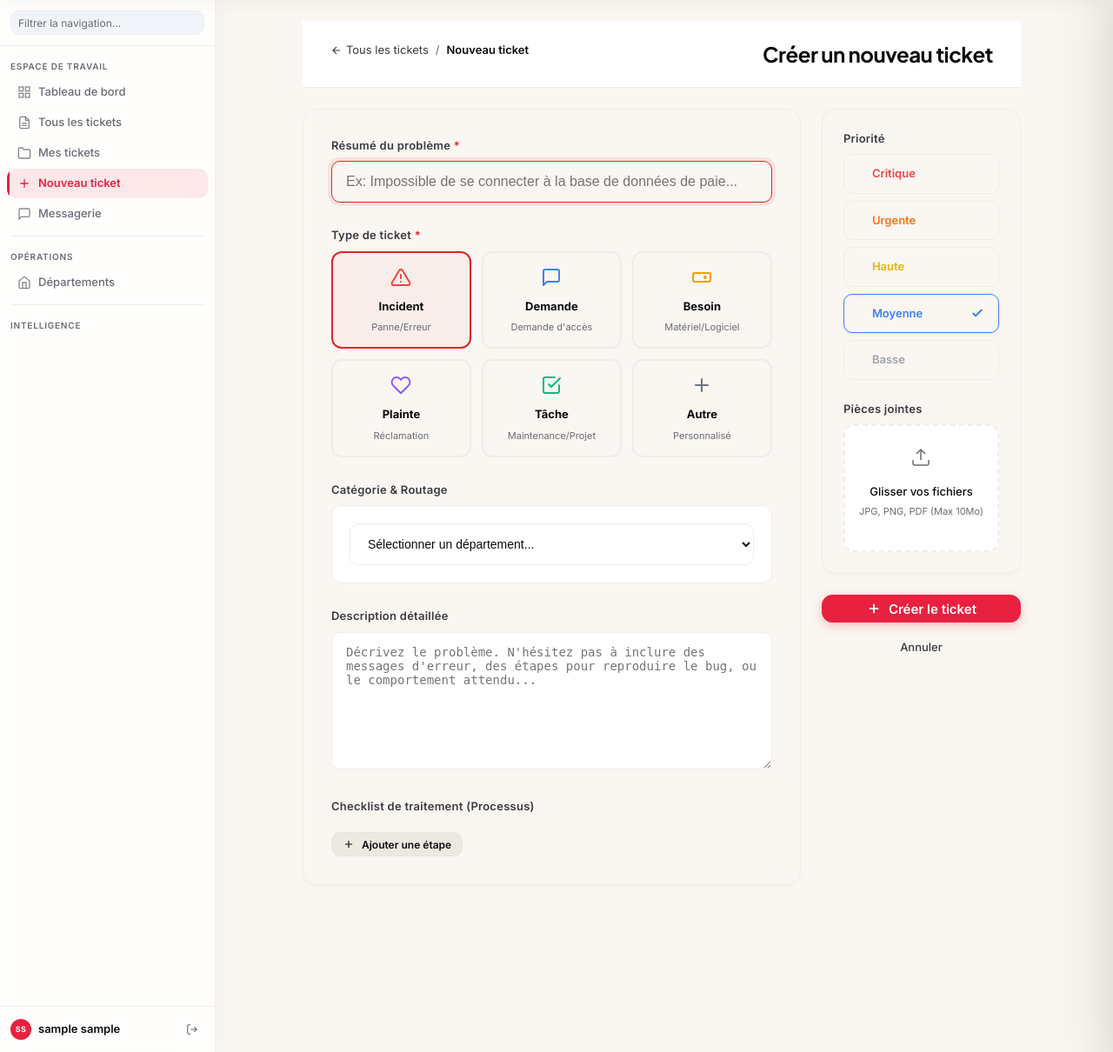
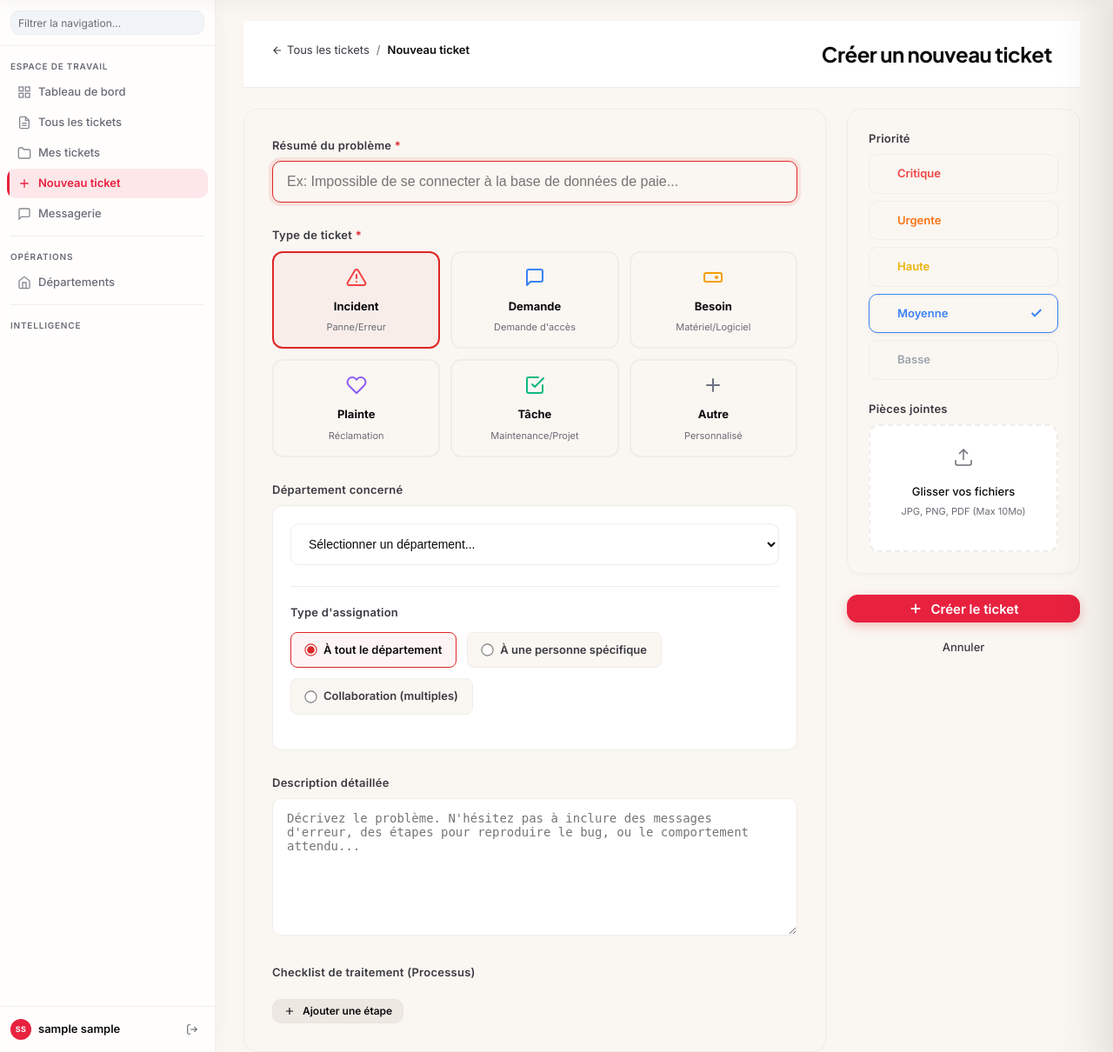
Before and after one commit to Abdelli-Hassen/CosmiCenter, a Flask app: page /tickets/nouveau in a window 1280 px wide. Shown: the part 56-1266 px from the top of the page at 87% size. Run offline with Flask 3, Linux system fonts and the light colour scheme; the visitor is signed in with stand-in values (Sample User, id 1); data comes from the database, SQL or seed files in the repository; data that the repository does not hold is empty.

Commit message:
collabooration ticket

```diff
--- a/routes/tickets.py
+++ b/routes/tickets.py
@@ -140,6 +140,8 @@ def nouveau():
             if type_ticket == 'autre':
                 type_ticket = request.form.get('custom_type', 'Autre')
 
+            routing_type = request.form.get('routing_type', 'all')
+
             ticket = Ticket(
                 numero=Ticket.generer_numero(),
                 titre=request.form.get('titre'),
@@ -147,9 +149,31 @@ def nouveau():
                 type_ticket=type_ticket,
                 priorite=request.form.get('priorite', 'normale'),
                 departement_id=request.form.get('departement_id') or None,
-                categorie_id=request.form.get('categorie_id') or None,
                 createur_id=current_user.id
             )
+
+            if routing_type == 'specific':
+                ticket.assigne_a_id = request.form.get('assigne_a_id') or None
+
+            db.session.add(ticket)
+            db.session.flush() # Ensure we have the ticket ID
+
+            if routing_type == 'collab':
+                # Handle Collaboration Departments
+                collab_depts = request.form.getlist('collab_departements[]')
+                for dept_id in collab_depts:
+                    if dept_id:
+                        dept = Departement.query.get(dept_id)
+                        if dept:
+                            ticket.departements_collab.append(dept)
+
+                # Handle Collaboration Users
+                collab_users = request.form.getlist('collab_users[]')
+                for user_id in collab_users:
+                    if user_id:
+                        user = Utilisateur.query.get(user_id)
+                        if user:
+                            ticket.collaborateurs.append(user)
 
             db.session.add(ticket)
             db.session.flush() # Ensure we have the ticket ID
@@ -212,47 +236,11 @@ def nouveau():
 
     # Récupérer les données pour le formulaire
     departements = Departement.query.filter_by(actif=True).order_by(Departement.nom).all()
-    # Group categories by department for display
-    cats_par_dept = {}
-    for cat in CategorieTicket.query.filter_by(actif=True).order_by(CategorieTicket.nom).all():
-        dept = cat.departement
-        if not dept:
-            continue
-        if dept.id not in cats_par_dept:
-            cats_par_dept[dept.id] = {
-                'id': dept.id, 'nom': dept.nom,
-                'couleur': dept.couleur or '#3B82F6', 'cats': []
-            }
-        cats_par_dept[dept.id]['cats'].append(cat)
-
-    # Inject standalone departments that have no categories
-    for dept in departements:
-        if dept.id not in cats_par_dept:
-            cats_par_dept[dept.id] = {
-                'id': dept.id, 'nom': dept.nom,
-                'couleur': dept.couleur or '#3B82F6',
-                'cats': [{
-                    'id': '',
-                    'nom': 'Routage direct',
-                    'description': f'Assigner directement à {dept.nom}',
-                    'type_ticket': 'demande', # Fallback mapping
-                    'priorite_defaut': 'moyenne'
-                }, {
-                    'id': '',
-                    'nom': 'Routage direct (Incident)',
-                    'description': f'Signaler un incident à {dept.nom}',
-                    'type_ticket': 'incident',
-                    'priorite_defaut': 'haute'
-                }]
-            }
-
-    cats_par_dept = sorted(cats_par_dept.values(), key=lambda d: d['nom'])
-    categories = CategorieTicket.query.filter_by(actif=True).all()
+    utilisateurs = Utilisateur.query.filter_by(actif=True).order_by(Utilisateur.nom).all()
 
     return render_template('tickets/nouveau.html',
                          departements=departements,
-                         categories=categories,
-                         cats_par_dept=cats_par_dept)
+                         utilisateurs=utilisateurs)
 
 
 @tickets_bp.route('/<ticket_id>')
--- a/templates/tickets/nouveau.html
+++ b/templates/tickets/nouveau.html
@@ -140,49 +140,93 @@
             </div>
           </div>
 
-          <!-- Hidden departement -->
-          <input type="hidden" name="departement_id" id="deptAutoField" value="">
-
-          <!-- 3. Catégorie -->
+          <!-- 3. Département & Routage -->
           <div style="margin-bottom: 28px;">
-            <div style="display: flex; justify-content: space-between; align-items: flex-end; margin-bottom: 8px;">
-              <label class="premium-label" style="margin: 0;">Catégorie &amp; Routage</label>
-              <span id="deptBadge" style="display:none; font-size: 11px; font-weight: 600; padding: 4px 12px; border-radius: 20px; background: rgba(107,114,128,0.1); color: var(--text-secondary);">Département auto-assigné</span>
-            </div>
-
+            <label class="premium-label" style="margin-bottom: 8px;">Département concerné</label>
             <div style="background: var(--surface-raised); border: 1px solid var(--border-subtle); border-radius: 12px; padding: 20px;">
-              {% if cats_par_dept %}
-              <div id="deptColumns" style="display:flex;flex-direction:column;gap:20px;">
-                {% for dg in cats_par_dept %}
-                <div class="dept-group" data-dept-id="{{ dg.id }}" data-dept-name="{{ dg.nom }}">
-                  <div style="display:flex;align-items:center;gap:8px;margin-bottom:12px;">
-                    <span style="display:inline-block;width:8px;height:8px;border-radius:50%;background:{{ dg.couleur }};"></span>
-                    <span style="font-size:12px;font-weight:700;letter-spacing:.05em;color:var(--text-secondary);text-transform:uppercase;">{{ dg.nom }}</span>
-                  </div>
-                  <div style="display:grid;grid-template-columns:repeat(auto-fit,minmax(200px,1fr));gap:12px;">
-                    {% for cat in dg.cats %}
-                    <label class="category-card" data-cat-type="{{ cat.type_ticket }}" data-dept-id="{{ dg.id }}" data-dept-name="{{ dg.nom }}" data-dept-colour="{{ dg.couleur }}" data-priorite="{{ cat.priorite_defaut }}"
-                      style="display:flex;flex-direction:column;gap:4px;padding:14px 16px;border:1px solid var(--border-subtle);border-radius:10px;cursor:pointer;transition:all .2s; background: var(--surface-base);">
-                      <input type="radio" name="categorie_id" value="{{ cat.id }}" style="display:none;" class="category-radio">
-                      <span style="font-size:13px;font-weight:600;color:var(--text-primary);line-height:1.3;">{{ cat.nom }}</span>
-                      {% if cat.description %}
-                      <span style="font-size:11px;color:var(--text-muted);line-height:1.4;">{{ cat.description }}</span>
-                      {% endif %}
-                    </label>
-                    {% endfor %}
-                  </div>
-                </div>
-                {% endfor %}
-              </div>
-              <div id="noCategoryMsg" style="display:none; text-align:center; color:var(--text-muted); font-size:13px; padding: 20px 0;">Aucune catégorie disponible pour ce type.</div>
-              {% else %}
-              <select name="departement_id" class="premium-input">
+              <select name="departement_id" id="departementSelect" class="premium-input" required style="margin-bottom: 24px;">
                 <option value="">Sélectionner un département...</option>
                 {% for dept in departements %}
                 <option value="{{ dept.id }}">{{ dept.nom }}</option>
                 {% endfor %}
               </select>
-              {% endif %}
+
+              <div style="padding-top: 20px; border-top: 1px solid var(--border-subtle);">
+                <label class="premium-label" style="margin-bottom: 12px;">Type d'assignation</label>
+
+                <style>
+                  .routing-radio {
+                    display: flex;
+                    align-items: center;
+                    gap: 8px;
+                    padding: 10px 16px;
+                    border: 1px solid var(--border-subtle);
+                    border-radius: 8px;
+                    background: var(--surface-base);
+                    cursor: pointer;
+                    transition: all 0.2s;
+                    font-size: 13px;
+                    font-weight: 600;
+                    color: var(--text-secondary);
+                  }
+                  .routing-radio:has(input:checked) {
+                    border-color: var(--color-brand, #dc2626);
+                    background: rgba(220, 38, 38, 0.05);
+                    color: var(--text-primary);
+                  }
+                  .routing-radio input {
+                    accent-color: var(--color-brand, #dc2626);
+                    transform: scale(1.1);
+                  }
+                </style>
+
+                <div style="display:flex; gap:12px; margin-bottom: 20px; flex-wrap: wrap;">
+                  <label class="routing-radio">
+                    <input type="radio" name="routing_type" value="all" checked onchange="toggleRoutingUI()">
+                    <span>À tout le département</span>
+                  </label>
+                  <label class="routing-radio">
+                    <input type="radio" name="routing_type" value="specific" onchange="toggleRoutingUI()">
+                    <span>À une personne spécifique</span>
+                  </label>
+                  <label class="routing-radio">
+                    <input type="radio" name="routing_type" value="collab" onchange="toggleRoutingUI()">
+                    <span>Collaboration (multiples)</span>
+                  </label>
+                </div>
+
+                <div id="routingSpecificUI" style="display:none; padding: 16px; background: var(--surface-base); border-radius: 8px; border: 1px solid var(--border-subtle);">
+                  <label class="premium-label">Sélectionner l'agent (Optionnel)</label>
+                  <select name="assigne_a_id" class="premium-input">
+                    <option value="">Sélectionner une personne...</option>
+                    {% for u in utilisateurs %}
+                    <option value="{{ u.id }}">{{ u.prenom }} {{ u.nom }} ({{ u.departement.nom if u.departement else 'Sans Dpt' }})</option>
+                    {% endfor %}
+                  </select>
+                </div>
+
+                <div id="routingCollabUI" style="display:none; padding: 16px; background: var(--surface-base); border-radius: 8px; border: 1px solid var(--border-subtle); flex-direction:column; gap:16px;">
+                  <div>
+                    <label class="premium-label">Départements collaborateurs</label>
+                    <select name="collab_departements[]" class="premium-input" multiple style="min-height: 100px; padding: 8px;">
+                      {% for dept in departements %}
+                      <option value="{{ dept.id }}" style="padding: 4px 8px;">{{ dept.nom }}</option>
+                      {% endfor %}
+                    </select>
+                    <span style="font-size:11px; color:var(--text-muted); display:inline-block; margin-top:4px;">Maintenez Ctrl (ou Cmd) pour sélectionner plusieurs options.</span>
+                  </div>
+                  <div>
+                    <label class="premium-label">Agents collaborateurs</label>
+                    <select name="collab_users[]" class="premium-input" multiple style="min-height: 120px; padding: 8px;">
+                      {% for u in utilisateurs %}
+                      <option value="{{ u.id }}" style="padding: 4px 8px;">{{ u.prenom }} {{ u.nom }} ({{ u.departement.nom if u.departement else 'Sans Dpt' }})</option>
+                      {% endfor %}
+                    </select>
+                    <span style="font-size:11px; color:var(--text-muted); display:inline-block; margin-top:4px;">Maintenez Ctrl (ou Cmd) pour sélectionner plusieurs options.</span>
+                  </div>
+                </div>
+
+              </div>
             </div>
           </div>
 
@@ -328,62 +372,26 @@
         customContainer.style.display = 'none';
         customInput.required = false;
     }
+  }
 
-    var totalVisible = 0;
-    deptGroups.forEach(function (dg) {
-      var dgCards = dg.querySelectorAll('.category-card');
-      var dgVisible = 0;
-      dgCards.forEach(function (card) {
-        // Show all categories regardless of ticket type
-        var match = true;
-        card.style.display = match ? '' : 'none';
-        if (match) dgVisible++;
-        if (!match) {
-          card.style.borderColor = 'var(--border-subtle)';
-          card.style.background  = 'var(--surface-base)';
-          card.querySelector('.category-radio').checked = false;
-        }
-      });
-      dg.style.display = dgVisible > 0 ? '' : 'none';
-      totalVisible += dgVisible;
-    });
+  window.toggleRoutingUI = function() {
+    var val = document.querySelector('input[name="routing_type"]:checked').value;
+    var specificUI = document.getElementById('routingSpecificUI');
+    var collabUI = document.getElementById('routingCollabUI');
 
-    if (noCatMsg) noCatMsg.style.display = totalVisible === 0 ? 'block' : 'none';
-    if (deptField) deptField.value = '';
-    if (deptBadge) deptBadge.style.display = 'none';
-  }
+    specificUI.style.display = 'none';
+    collabUI.style.display = 'none';
+
+    if (val === 'specific') {
+      specificUI.style.display = 'block';
+    } else if (val === 'collab') {
+      collabUI.style.display = 'flex';
+    }
+  };
 
   typeCards.forEach(function (tc) { tc.addEventListener('click', function () { selectType(tc.dataset.type); }); });
   var firstChecked = document.querySelector('.type-radio:checked');
   if (firstChecked) selectType(firstChecked.value);
-
-  /* ── 2. Category selection & Auto-assign ── */
-  catCards.forEach(function (card) {
-    card.addEventListener('click', function () {
-      catCards.forEach(function (c) {
-        c.style.borderColor = 'var(--border-subtle)';
-        c.style.background  = 'var(--surface-base)';
-        c.style.boxShadow   = 'none';
-      });
-      card.style.borderColor = 'var(--color-brand,#dc2626)';
-      card.style.background  = 'var(--surface-base)';
-      card.style.boxShadow   = '0 2px 8px rgba(220,38,38,0.1)';
-      card.querySelector('.category-radio').checked = true;
-
-      // Assign Dept
-      if (deptField) deptField.value = card.dataset.deptId || '';
-      if (deptBadge) {
-        deptBadge.textContent = card.dataset.deptName ? card.dataset.deptName : '';
-        deptBadge.style.display = card.dataset.deptName ? 'inline-block' : 'none';
-      }
-
-      // Auto-set priority
-      var priorite = card.dataset.priorite;
-      if (priorite) {
-        setPriority(priorite);
-      }
-    });
-  });
 
   /* ── 3. Priority Buttons Logic ── */
   var pToggles = document.querySelectorAll('.priority-toggle');
```
Also changed, not shown: models.py (+17 -0 lines).
